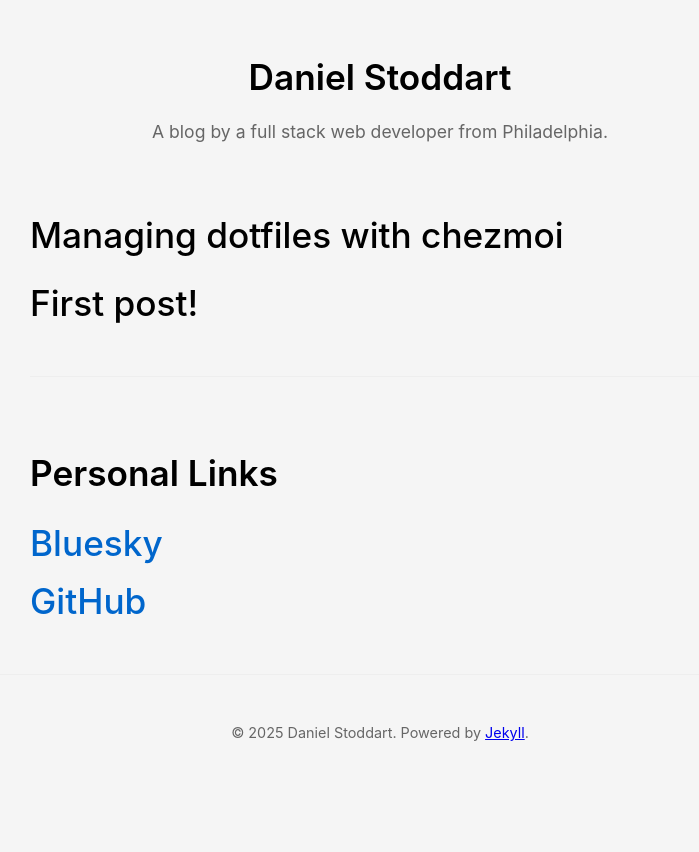
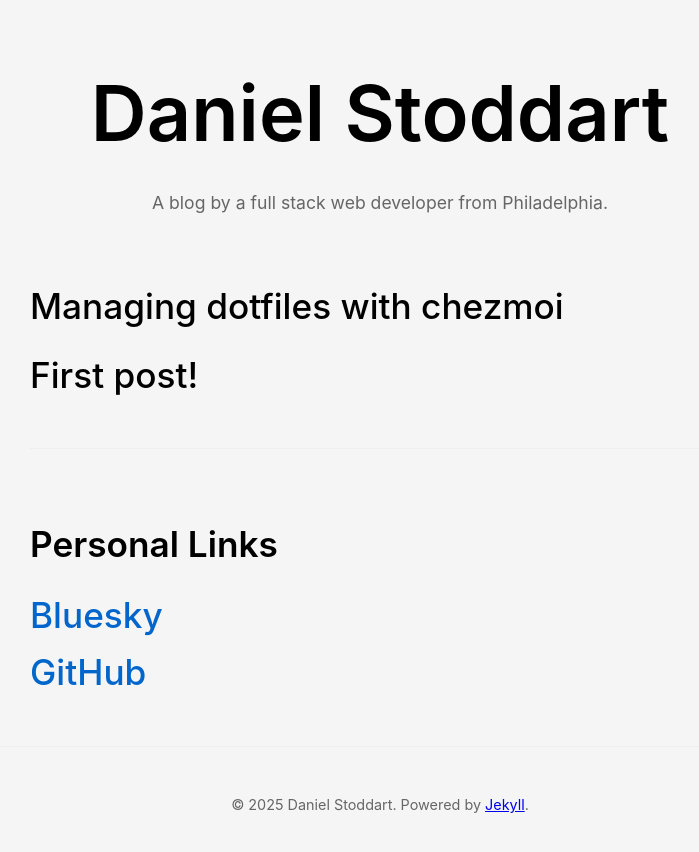
Before and after one commit to stoddart/stoddart.github.io, a Jekyll site: the page built from index.markdown, in a window 1280 px wide. Shown: the top 852 px of the page, without its empty margins (260-959 px from the left). Built offline with Jekyll 4.4.1, drawn with Linux system fonts in a browser that asks for light colours.

Commit message:
Adjust all text in the navigation elements to the same size

```diff
--- a/assets/css/style.css
+++ b/assets/css/style.css
@@ -4,6 +4,7 @@
   --link-color: #0066cc;
   --header-color: #000;
   --secondary-text: #666;
+  --nav-font-size: 2.2em;
 }
 
 body {
@@ -17,7 +18,7 @@ body {
 }
 
 h1 {
-  font-size: 2.2em;
+  font-size: var(--nav-font-size);
   font-weight: 600;
   margin: 0;
   padding: 0;
@@ -25,14 +26,14 @@ h1 {
 }
 
 h2 {
-  font-size: 2.2em;
+  font-size: var(--nav-font-size);
   font-weight: 600;
   margin: 1.5em 0 0.8em;
   color: var(--header-color);
 }
 
 h3 {
-  font-size: 2.2em;
+  font-size: var(--nav-font-size);
   font-weight: 600;
   margin: 1.2em 0 0.6em;
   color: var(--header-color);
@@ -53,6 +54,7 @@ header {
 header h1 a {
   color: var(--header-color);
   text-decoration: none;
+  font-size: var(--nav-font-size);
 }
 
 header p {
@@ -102,7 +104,7 @@ main {
 .post-link {
   color: var(--header-color);
   text-decoration: none;
-  font-size: 2.2em;
+  font-size: var(--nav-font-size);
   font-weight: 500;
   line-height: 1.4;
 }
@@ -131,6 +133,7 @@ main {
 .post-navigation a {
   color: var(--link-color);
   text-decoration: none;
+  font-size: var(--nav-font-size);
 }
 
 .post-navigation a:hover {
@@ -145,7 +148,7 @@ main {
 }
 
 .personal-links h3 {
-  font-size: 2.2em;
+  font-size: var(--nav-font-size);
   margin-bottom: 1rem;
   color: var(--header-color);
 }
@@ -163,7 +166,7 @@ main {
 .personal-links a {
   color: var(--link-color);
   text-decoration: none;
-  font-size: 2.2em;
+  font-size: var(--nav-font-size);
   font-weight: 500;
   line-height: 1.4;
 }
```
